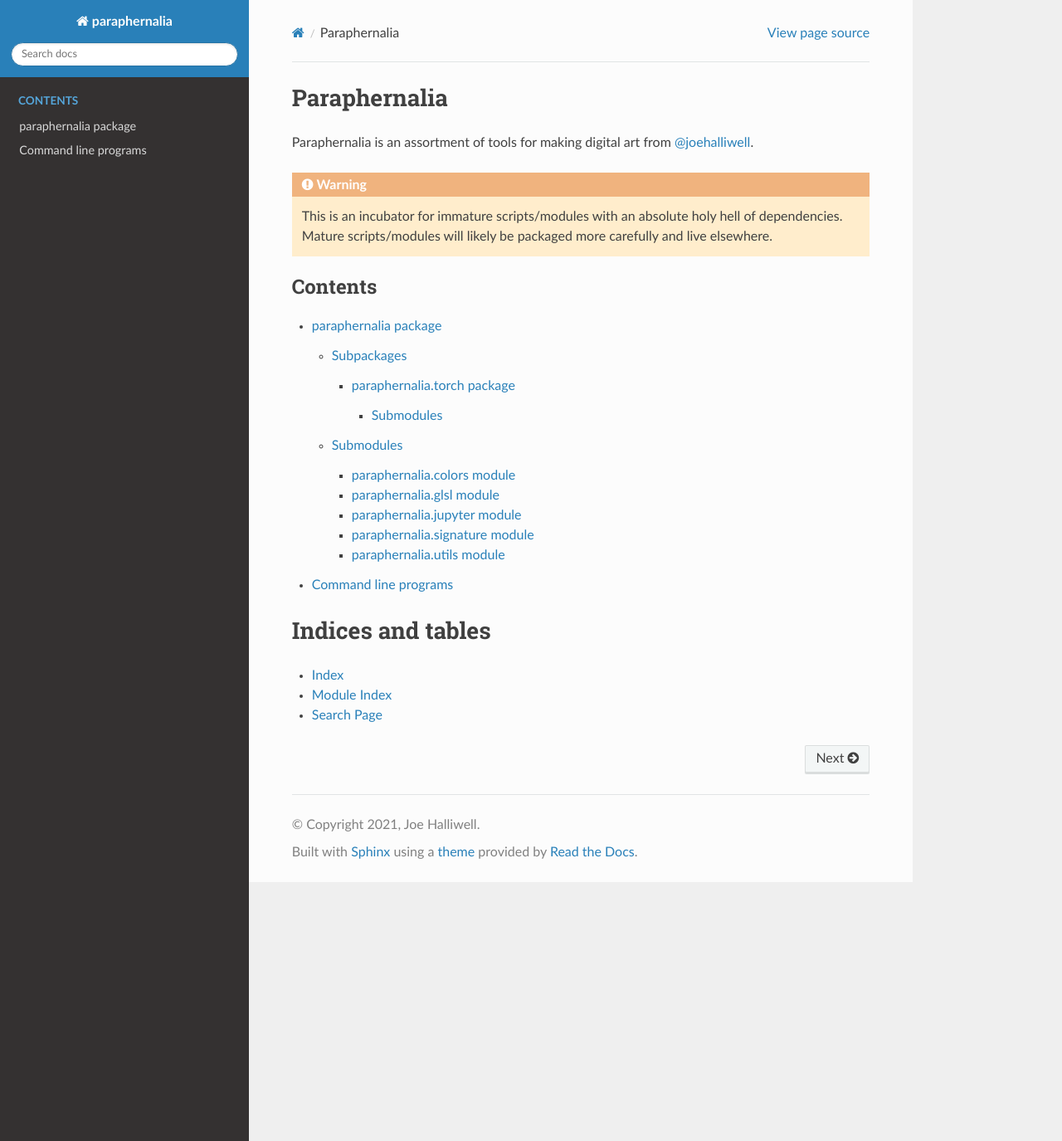
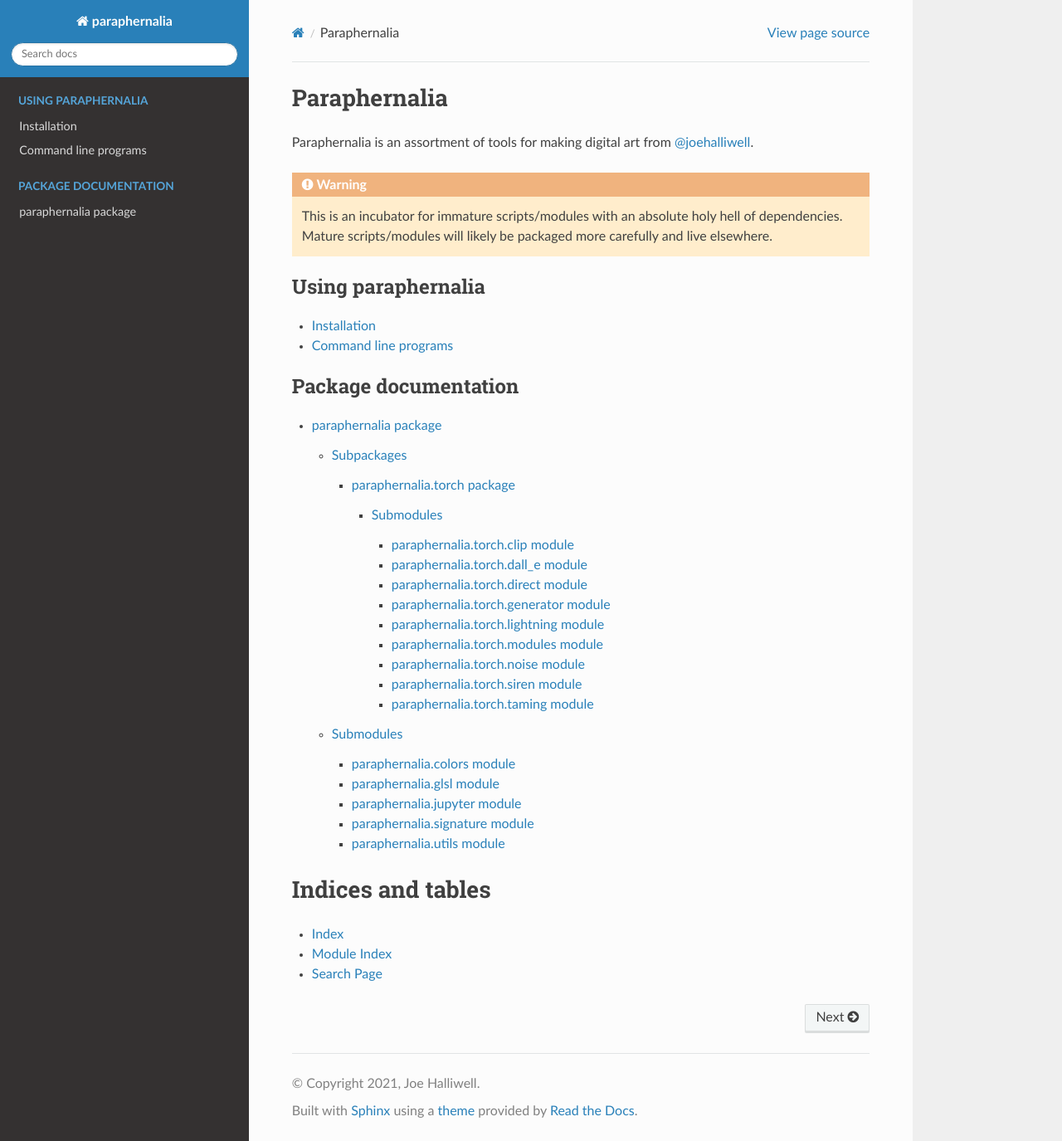
Before and after one commit to joehalliwell/paraphernalia, a Sphinx documentation site: the page built from docs/source/index.rst, in a window 1280 px wide and 1375 px high. Shown: the whole window at 83% size. Built offline with Sphinx 7.4.7 and the Read the Docs theme 2.0.0, drawn with Linux system fonts in a browser that asks for light colours.

Commit message:
Tidy up documentation

```diff
--- a/docs/source/conf.py
+++ b/docs/source/conf.py
@@ -75,4 +75,7 @@ html_theme = "sphinx_rtd_theme"
 html_static_path = ["_static"]
 
 # Increase depth
-html_theme_options = {"navigation_depth": 8}
+html_theme_options = {
+    "collapse_navigation": True,  # Looks weird otherwise
+    "navigation_depth": 6,
+}
--- a/docs/source/index.rst
+++ b/docs/source/index.rst
@@ -15,14 +15,19 @@ Paraphernalia is an assortment of tools for making digital art from
    dependencies. Mature scripts/modules will likely be packaged more carefully and
    live elsewhere.
 
+.. toctree::
+   :caption: Using paraphernalia
+   :maxdepth: 1
+
+   installation
+   commands
+
 
 
 .. toctree::
-   :maxdepth: 4
-   :caption: Contents
+   :caption: Package documentation
 
    paraphernalia
-   commands
 
 
 Indices and tables
```
Also changed, not shown: docs/source/installation.rst (added, +20 -0 lines), 1 other file.
